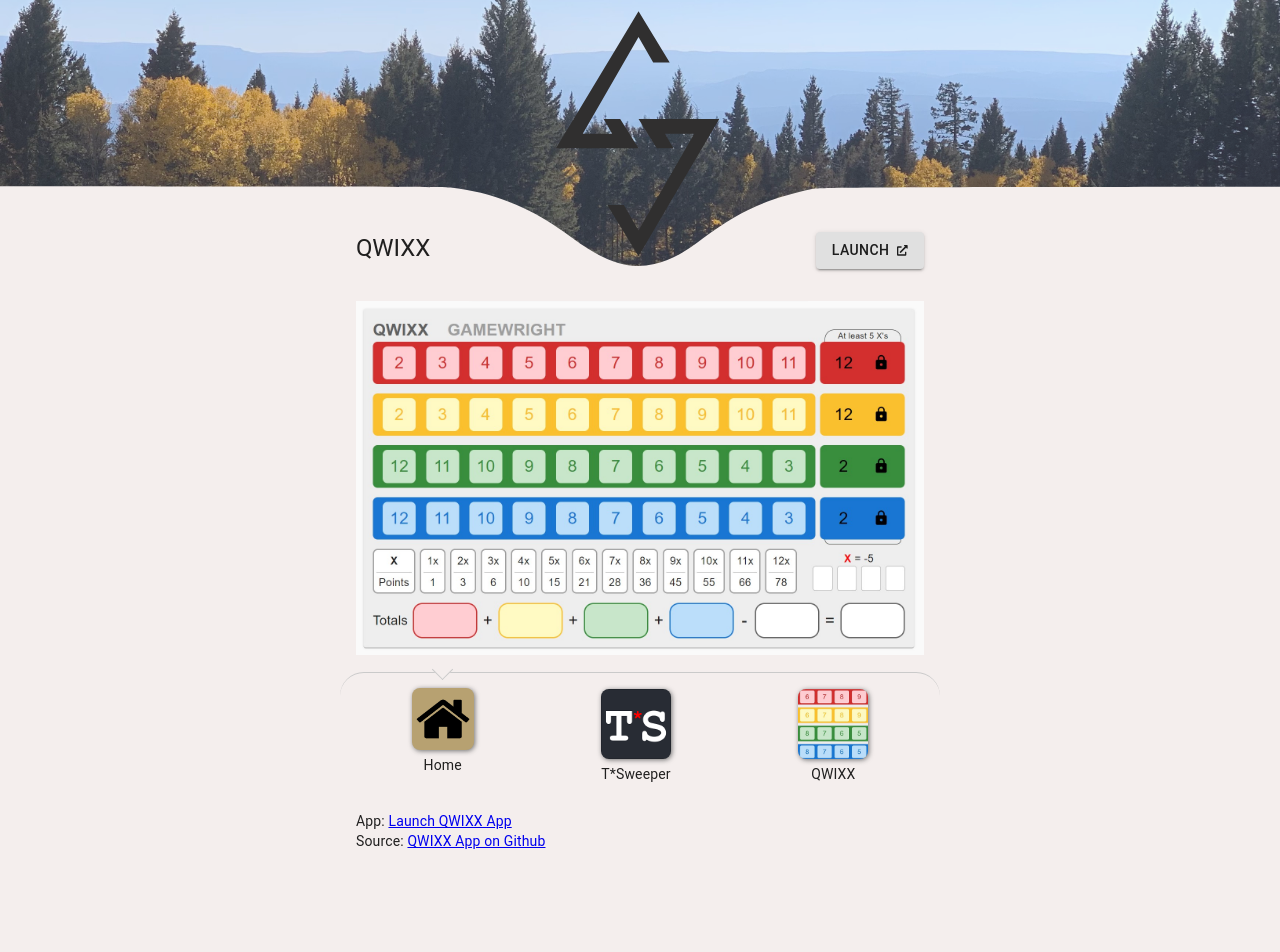
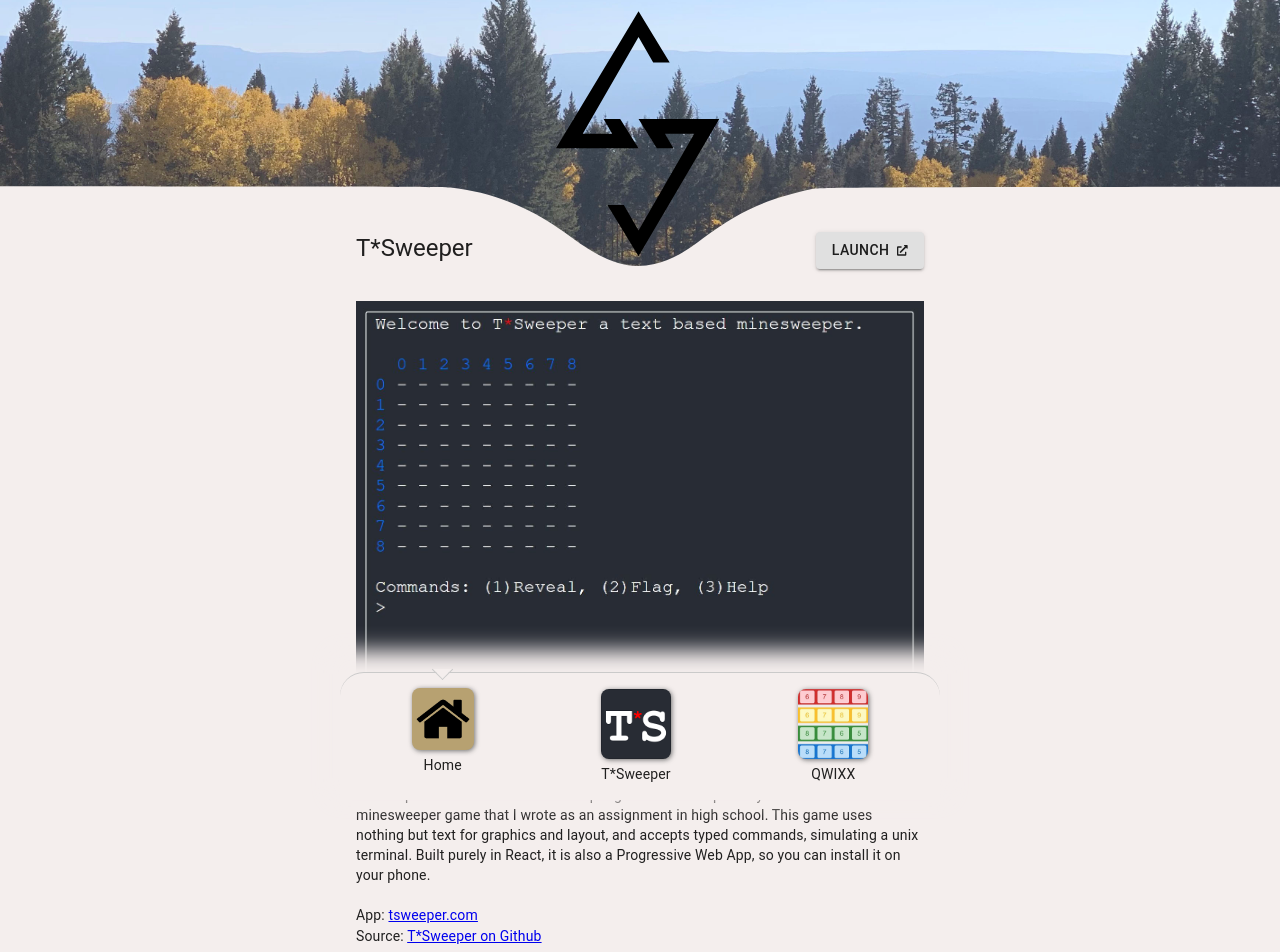
Before and after one commit to Sutherlandon/sutherlandon.com, a React (Create React App) app: page /app/home in a window 1280 px wide. Shown: the top 952 px of the page. Built offline with nearby package versions, Linux system fonts and the light colour scheme.

Commit message:
Added T*Sweeper section, other fixes
- Added content for T*Sweeper
- Added a fader to the top of the app center
- cleaned up the indicator so it doesn't show in the fader shadow
- Changed the header image to a faded version so I can have the symbol
unfaded.

```diff
--- a/src/components/AppCenter.js
+++ b/src/components/AppCenter.js
@@ -13,8 +13,8 @@ const useStyles = makeStyles((theme) => ({
   appCenterWrapper: {
     background: '#f4eeed',
     bottom: 0,
+    boxShadow: '0px -10px 20px 12px #f4eeed',
     maxWidth: 600,
-    paddingTop: theme.spacing(2),
     position: 'fixed',
     width: '100%',
   },
@@ -49,15 +49,15 @@ const useStyles = makeStyles((theme) => ({
     backgroundColor: '#b7a171',
   },
   indicator: {
+    background: 'linear-gradient(45deg, #f4eeed 50%, rgba(0,0,0,0) 0%)',
+    borderBottom: '1px solid #cacaca',
     borderLeft: '1px solid #cacaca',
-    borderBottom: '1px solid #cacaca',
     height: 15,
+    margin: 'auto',
+    marginBottom: 11,
+    marginTop: -27,
+    transform: 'rotate(-45deg)',
     width: 15,
-    backgroundColor: '#f4eeed',
-    transform: 'rotate(-45deg)',
-    margin: 'auto',
-    marginTop: -27,
-    marginBottom: 11
   },
 }));
 
--- a/src/components/Content.js
+++ b/src/components/Content.js
@@ -6,6 +6,7 @@ import { Typography } from '@material-ui/core';
 
 import FAIcon from './FAIcon';
 import qwixxImg from '../images/qwixx-app.jpg';
+import tsweeperImg from '../images/tsweeper.jpg';
 
 const useStyles = makeStyles((theme) => ({
   block: {
@@ -42,6 +43,48 @@ export default function Content(props) {
     <div className={classes.contentWrapper}>
       <div className={classes.page}>
         <Grid container spacing={2} wrap='nowrap' alignItems='center'>
+          {index !== 2 &&
+            <Grid item className={classes.grow}>
+              <Grid container justify='space-between' className={classes.header}>
+                <Grid item>
+                  <Typography variant='h5'>
+                    T*Sweeper
+                  </Typography>
+                </Grid>
+                <Grid item>
+                  <Button
+                    href="https://tsweeper.com"
+                    target="_"
+                    variant='contained'
+                  >
+                    Launch <FAIcon icon='external-link-alt' right size='lg' />
+                  </Button>
+                </Grid>
+              </Grid>
+
+              <div className={classes.content}>
+                <div className={classes.block}>
+                  <img
+                    src={tsweeperImg}
+                    alt='T*Sweeper App preview'
+                    className={classes.heroImg}
+                  />
+                </div>
+
+                <div className={classes.block}>
+                  T*Sweeper is a text based minesweeper game.  I was inspired by a terminal based
+                  minesweeper game that I wrote as an assignment in high school.  This game uses
+                  nothing but text for graphics and layout, and accepts typed commands, simulating a
+                  unix terminal. Built purely in React, it is also a Progressive Web App, so you can
+                  install it on your phone.<br/>
+                  <br/>
+                  App: <a href="https://tsweeper.com">tsweeper.com</a><br/>
+                  Source: <a href="https://github.com/sutherlandon/tsweeper">T*Sweeper on Github</a>
+                </div>
+              </div>
+            </Grid>
+          }
+          {index === 2 &&
             <Grid item className={classes.grow}>
               <Grid container justify='space-between' className={classes.header}>
                 <Grid item>
@@ -77,12 +120,12 @@ export default function Content(props) {
                   is a Progressive Web App so you can install it on your device to have offline access to it
                   everywhere. You'll find a link to the rules in the app.<br />
                   <br />
-              App: <a href='https://sutherlandon.com/qwixx-app'>Launch QWIXX App</a><br />
+                  App: <a href='https://sutherlandon.com/qwixx-app'>sutherlandon.com/qwixx-app</a><br />
                   Source: <a href='https://github.com/sutherlandon/qwixx-app'>QWIXX App on Github</a>
                 </div>
               </div>
-
             </Grid>
+          }
         </Grid>
         {/* <Grid item>
         <Grid container className={classes.menu}>
--- a/src/components/Header.js
+++ b/src/components/Header.js
@@ -2,7 +2,7 @@ import React from 'react';
 import { makeStyles } from '@material-ui/core/styles';
 
 import logo from '../images/Gg/Gg-1.1.svg';
-import forest from '../images/forest.jpg';
+import forest from '../images/forest-faded.jpg';
 import dip from '../images/dip-mask.svg';
 
 const useStyles = makeStyles((theme) => ({
@@ -14,7 +14,6 @@ const useStyles = makeStyles((theme) => ({
     maskImage: `url(${dip})`,
     maskPosition: 'center bottom',
     maskRepeat: 'no-repeat',
-    opacity: 0.8,
   },
   logoWrapper: {
     height: '100%',
```
Also changed, not shown: src/images/forest-faded.jpg (added), 1 other file (tests, documents, lock files or other folders). Lines whose indentation alone changed are shown as unchanged.
